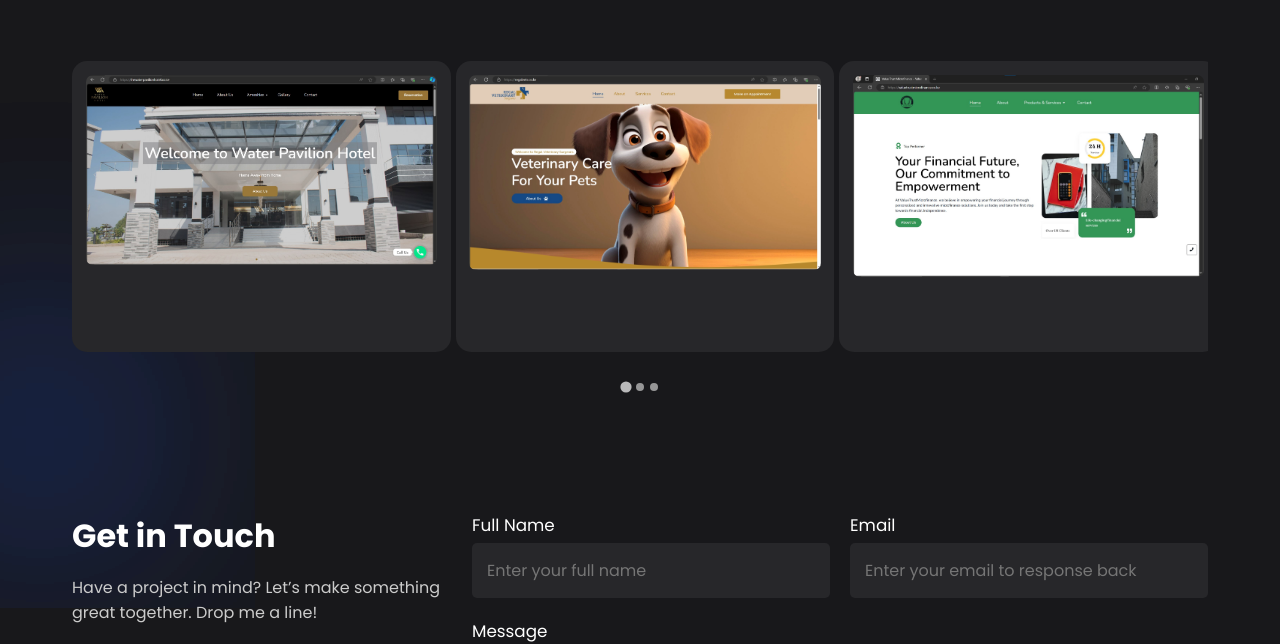
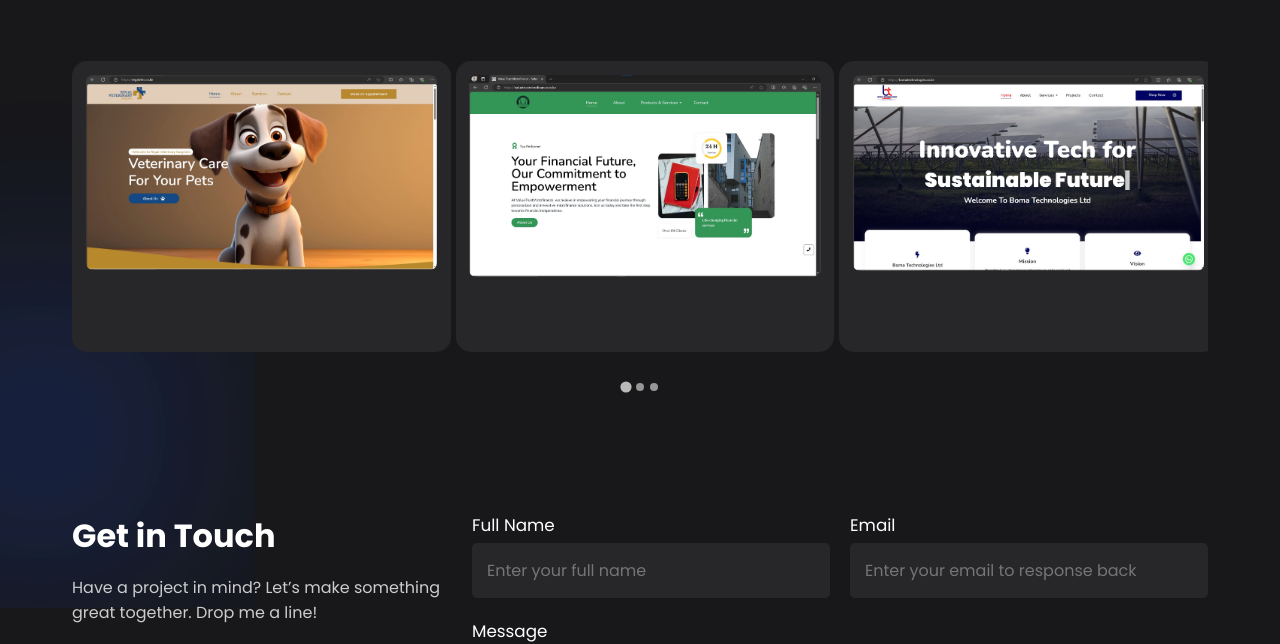
Before and after one commit to Bryan-Giitwa/Portfolio, a plain HTML site: page index.html in a window 1280 px wide. Shown: the part 1425-2069 px from the top of the page. Drawn offline with nearby package versions, Linux system fonts and the light colour scheme.

Commit message:
Adding new data

```diff
--- a/index.html
+++ b/index.html
@@ -121,7 +121,7 @@
         >
           <div class="splide__track">
             <ul class="splide__list">
-              <li class="splide__slide card">
+              <!-- <li class="splide__slide card">
                 <a target="_blank" href="https://thewaterpavilionhotel.co.ke/">
                   <div class="card-overlay"></div>
                   <img
@@ -136,7 +136,7 @@
                     >Water Pavilion Hotel</a
                   >
                 </a>
-              </li>
+              </li> -->
               <li class="splide__slide card">
                 <a target="_blank" href="https://regalvets.co.ke/">
                   <div class="card-overlay"></div>
```
